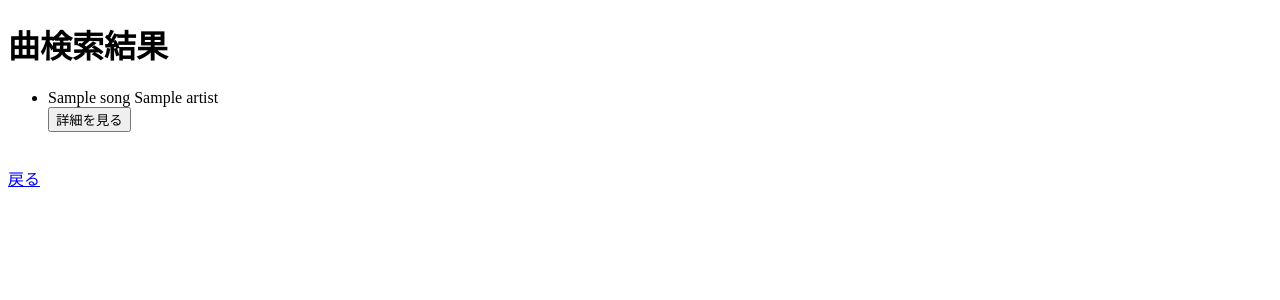
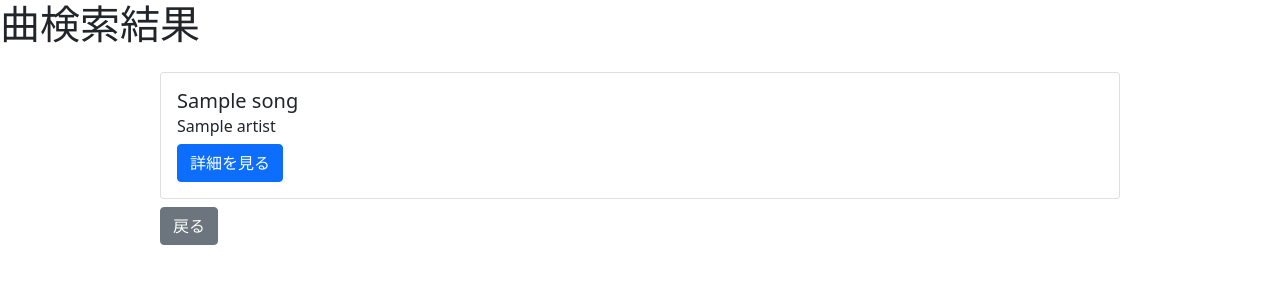
Before and after one commit to beyami/a02, a Flask app: template templates/suggest.html in a window 1280 px wide. Shown: the top 300 px of the page. Run offline with Flask 2, Linux system fonts and the light colour scheme; the template is opened without the code that fills it: most values are stand-ins (such as "Sample title", 1, 10 or a date in 2020).

Commit message:
base.htmlを一部変更({% block content %}がdivタグの内部に入りました), suggest.htmlをbase.htmlを継承するように変更しました。

```diff
--- a/templates/base.html
+++ b/templates/base.html
@@ -8,6 +8,9 @@
     </head>
     <section class="content">
         <header><h1>{% block header %}{% endblock %}</h1></header>
-        {% block content %}{% endblock %}
+        <div class="mx-auto mt-4 w-75">
+            {% block content %}
+            {% endblock %}
+        </div>
     </section>
 </html>
--- a/templates/suggest.html
+++ b/templates/suggest.html
@@ -1,30 +1,25 @@
-<!DOCTYPE html>
-<html>
-<head>
-    <meta charset="UTF-8">
-    <title>曲検索結果</title>
-</head>
-<body>
-    <h1>曲検索結果</h1>
+{% extends "base.html" %}
+
+{% block header %}
+    {% block title %}曲検索結果{%endblock%}
+{% endblock %}
+
+{% block content %}
     {% if songs %}
-        <ul>
-            {% for song in songs %}
-            <li>
-                <div class="song">
-                    <span class="name">{{ song.name }}</span>
-                    <span class="artist">{{ song.artist }}</span>
+        {% for song in songs %}
+            <div class="song card mt-2">
+                <div class="card-body">
+                    <h5 class="name card-title">{{ song.name }}</h5>
+                    <h6 class="artist card-subtitle">{{ song.artist }}</h6>
                     <form method="POST" action="/result">
                         <input type="hidden" name="song_id" value="{{ song.id }}">
-                        <button type="submit">詳細を見る</button>
+                        <button type="submit" class="btn btn-primary mt-2">詳細を見る</button>
                     </form>
                 </div>
-            </li>
-            {% endfor %}
-        </ul>
+            </div>
+        {% endfor %}
     {% else %}
-        <p>曲が見つかりませんでした。</p>
+        <p class="alert alert-primary" role="alert">曲が見つかりませんでした。</p>
     {% endif %}
-    <br>
-    <a href="/">戻る</a>
-</body>
-</html>
+        <a href="/" class="btn btn-secondary mt-2">戻る</a>
+{% endblock %}
```
Also changed, not shown: templates/index.html (+3 -5 lines).
